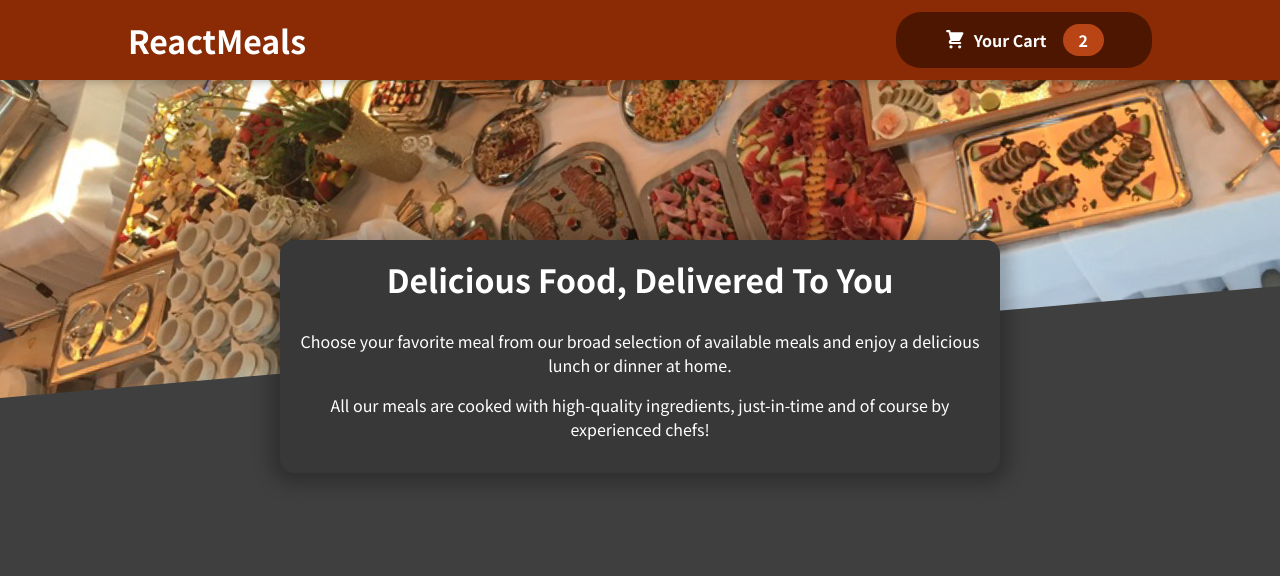
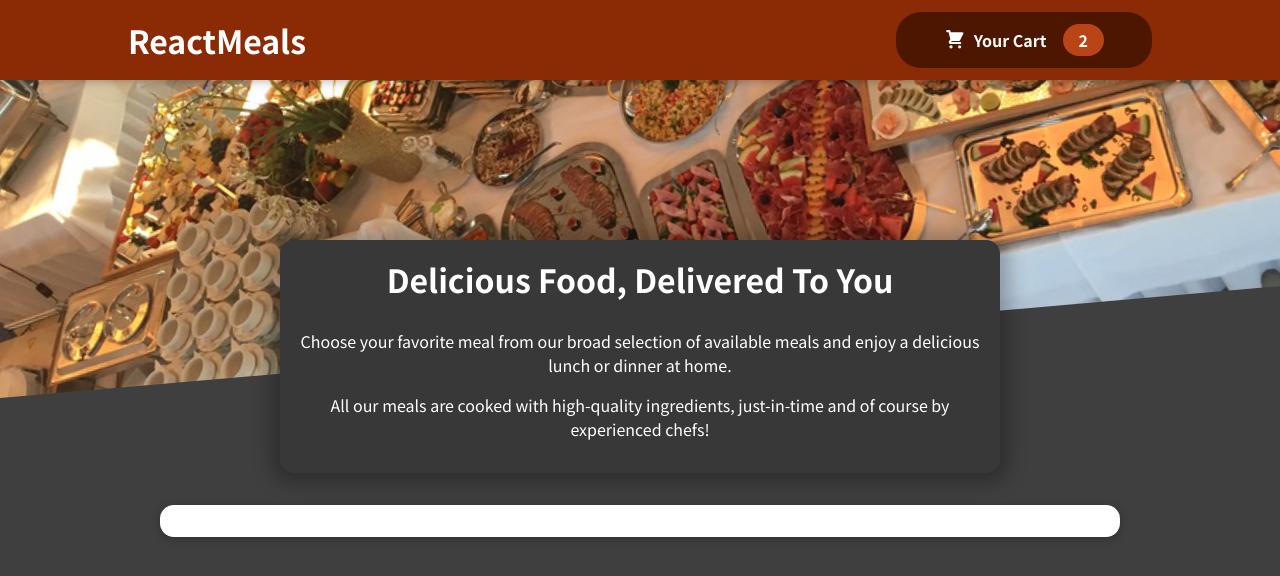
Before and after one commit to SpectreAscended/react-food-order-app, a React (Vite) app: page / in a window 1280 px wide. Shown: the top 576 px of the page. Built offline with nearby package versions, Linux system fonts and the light colour scheme.

Commit message:
Added available meals section

```diff
--- a/src/App.jsx
+++ b/src/App.jsx
@@ -1,12 +1,14 @@
 import React from 'react';
 import Header from './components/Header/Header';
 import MealsSummary from './components/Meals/MealsSummary';
+import AvailableMeals from './components/Meals/AvailableMeals';
 
 const App = () => {
   return (
     <>
       <Header />
       <MealsSummary />
+      <AvailableMeals />
     </>
   );
 };
--- /dev/null
+++ b/src/components/Meals/AvailableMeals.jsx
@@ -0,0 +1,28 @@
+import React from 'react';
+import classes from './AvailableMeals.module.css';
+import Card from '../UI/Card/Card';
+import DUMMY_MEALS from './dummy-meals';
+
+console.log(DUMMY_MEALS);
+
+const AvailableMeals = () => {
+  return (
+    <section className={classes.meals}>
+      <Card>
+        <ul>
+          {/* {DUMMY_MEALS.map(meal => {
+            return (
+              <li key={meal.id}>
+                <h3>{meal.name}</h3>
+                <p>{meal.description}</p>
+                <p>{meal.price}</p>
+              </li>
+            );
+          })} */}
+        </ul>
+      </Card>
+    </section>
+  );
+};
+
+export default AvailableMeals;
--- /dev/null
+++ b/src/components/Meals/AvailableMeals.module.css
@@ -0,0 +1,24 @@
+.meals {
+  max-width: 60rem;
+  width: 90%;
+  margin: 2rem auto;
+  animation: meals-appear 1s ease-out forwards;
+}
+
+.meals ul {
+  list-style: none;
+  margin: 0;
+  padding: 0;
+}
+
+@keyframes meals-appear {
+  from {
+    opacity: 0;
+    transform: translateY(3rem);
+  }
+
+  to {
+    opacity: 1;
+    transform: translateY(0);
+  }
+}
--- a/src/components/Meals/MealItemForm.jsx
+++ b/src/components/Meals/MealItemForm.jsx
@@ -2,7 +2,7 @@ import React from 'react';
 import classes from './MealItemForm.module.css';
 
 const MealItemForm = () => {
-  return <div></div>;
+  return <form className={classes.form}></form>;
 };
 
 export default MealItemForm;
--- a/src/components/Meals/dummy-meals.js
+++ b/src/components/Meals/dummy-meals.js
@@ -24,3 +24,5 @@ const DUMMY_MEALS = [
     price: 18.99,
   },
 ];
+
+export default DUMMY_MEALS;
--- a/src/components/UI/Card/Card.jsx
+++ b/src/components/UI/Card/Card.jsx
@@ -1,8 +1,8 @@
 import React from 'react';
 import classes from './Card.module.css';
 
-const Card = () => {
-  return <div></div>;
+const Card = props => {
+  return <div className={classes.card}>{props.children}</div>;
 };
 
 export default Card;
```
